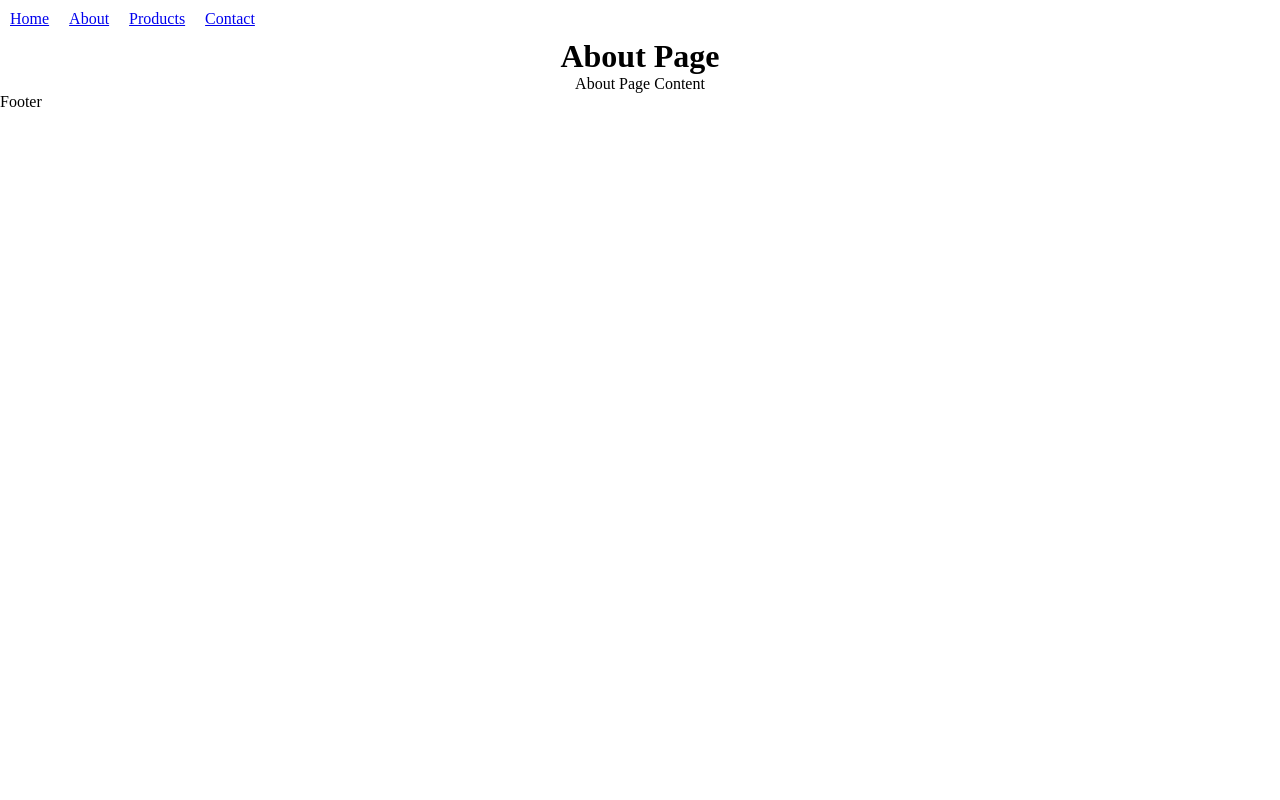
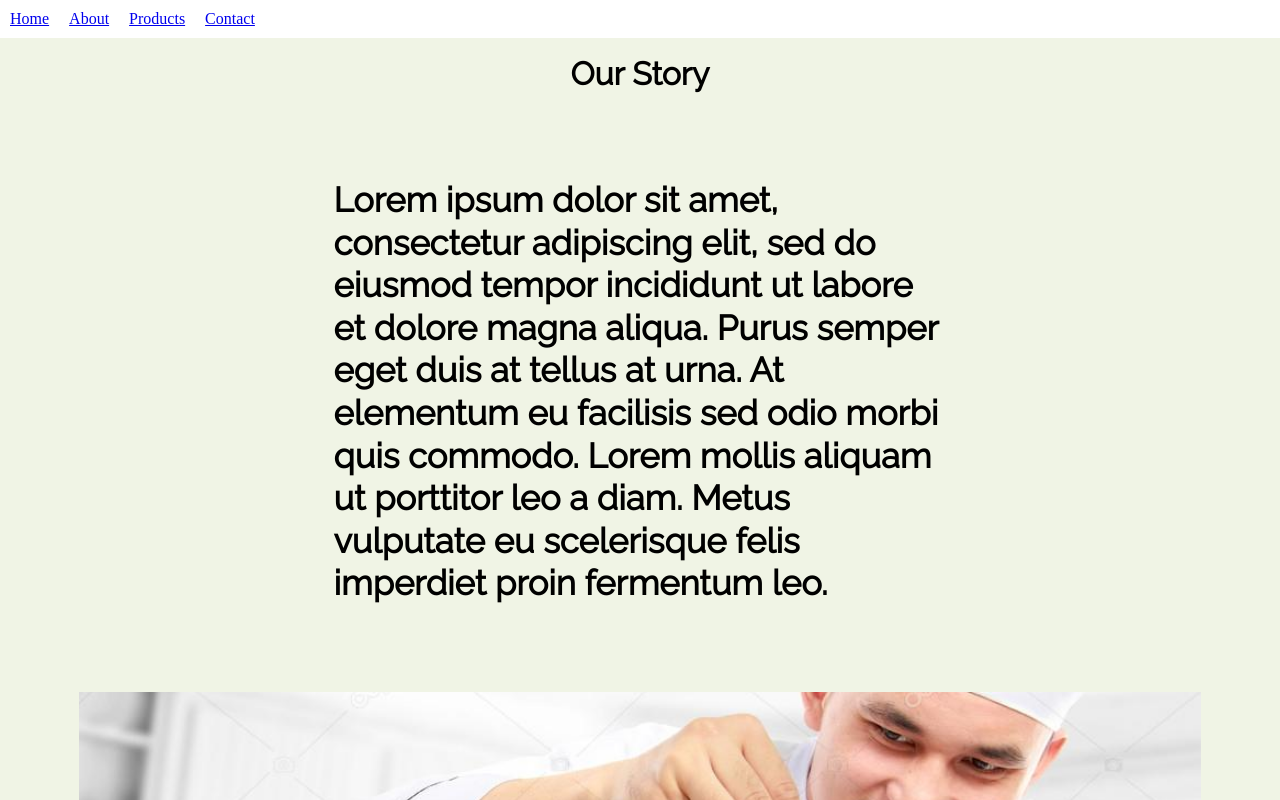
Before and after one commit to faadialangeveldt/sh-reactproject-group7, a React (Create React App) app: page /about in a window 1280 px wide. Shown: the top 800 px of the page. Built offline with nearby package versions, Linux system fonts and the light colour scheme.

Commit message:
about section complete

```diff
--- a/src/containers/About/about.css
+++ b/src/containers/About/about.css
@@ -1,3 +1,44 @@
+@import url('https://fonts.googleapis.com/css2?family=DM+Sans&family=Raleway:ital,wght@0,400;1,300&display=swap');
+@import url('https://fonts.googleapis.com/css2?family=DM+Sans&family=Yanone+Kaffeesatz:wght@200&display=swap');
+
+
 .about {
   text-align: center;
+  font-family: 'Raleway', sans-serif;
+
 }
+.content-wrapper h1 {
+  font-family: 'Raleway', sans-serif;
+  line-height: 1.2376;
+  font-size:calc((2.2 - 1) * 1.2vw + 1rem);
+  /* text-align: center; */
+  font-weight: 700;
+  font-style: normal;
+  letter-spacing: 0em;
+  text-transform: none;
+
+
+}
+main .content-container {
+  padding: 10px;
+  height: 600px;
+}
+
+main .content-container div {
+  display: flex;
+  justify-content: center;
+  align-items: center;
+  height: inherit;
+}
+
+
+@media screen and (min-width: 900px) {
+  main .content-container {
+    display: flex;
+    justify-content: center;
+    align-items: center;
+  }
+  main .content-container .content-wrapper {
+    width: 50%;
+  }
+}
--- a/src/containers/About/index.js
+++ b/src/containers/About/index.js
@@ -1,11 +1,28 @@
 import './about.css';
+import chef from '../../Images/chef.jpg'
 
 function About() {
   return (
-    <div className="about">
-      <h1>About Page</h1>
-      <p>About Page Content</p>
-    </div>
+    <main className="home">
+      <h1 className="about">Our Story</h1>
+      <section className='content-container'>
+        <div className='content-wrapper'>
+
+          <h1>Lorem ipsum dolor sit amet, consectetur adipiscing elit, sed do eiusmod tempor incididunt ut labore et dolore magna aliqua. Purus semper eget duis at tellus at urna. At elementum eu facilisis sed odio morbi quis commodo. Lorem mollis aliquam ut porttitor leo a diam. Metus vulputate eu scelerisque felis imperdiet proin fermentum leo.</h1>
+        </div>
+      </section>
+      <section>
+        <div className='image-container' style={{ backgroundImage: `url(${chef})` }}></div>
+      </section>
+      <section className='content-container'>
+        <div className='content-wrapper'>
+          <p>
+            Lorem ipsum dolor sit amet, consectetur adipiscing elit, sed do eiusmod tempor incididunt ut labore et dolore magna aliqua.Purus semper eget duis at tellus at urna.At elementum eu facilisis sed odio morbi quis commodo.Lorem mollis aliquam ut porttitor leo a diam.Metus vulputate eu scelerisque felis imperdiet proin fermentum leo.Duis ultricies lacus sed turpis tincidunt id.Diam ut venenatis tellus in metus vulputate eu scelerisque.Aliquet nibh praesent tristique magna sit amet purus.Donec pretium vulputate sapien nec sagittis aliquam malesuada bibendum.Et magnis dis parturient montes nascetur ridiculus mus mauris vitae.Posuere urna nec tincidunt praesent.Turpis cursus in hac habitasse platea dictumst quisque sagittis purus.Quis varius quam quisque id diam.Sagittis vitae et leo duis ut diam quam nulla.Orci sagittis eu volutpat odio facilisis mauris.Feugiat in ante metus dictum at tempor commodo.</p>
+
+
+        </div>
+      </section>
+    </main>
   );
 }
 
```
Also changed, not shown: 1 other file (tests, documents, lock files or other folders).
